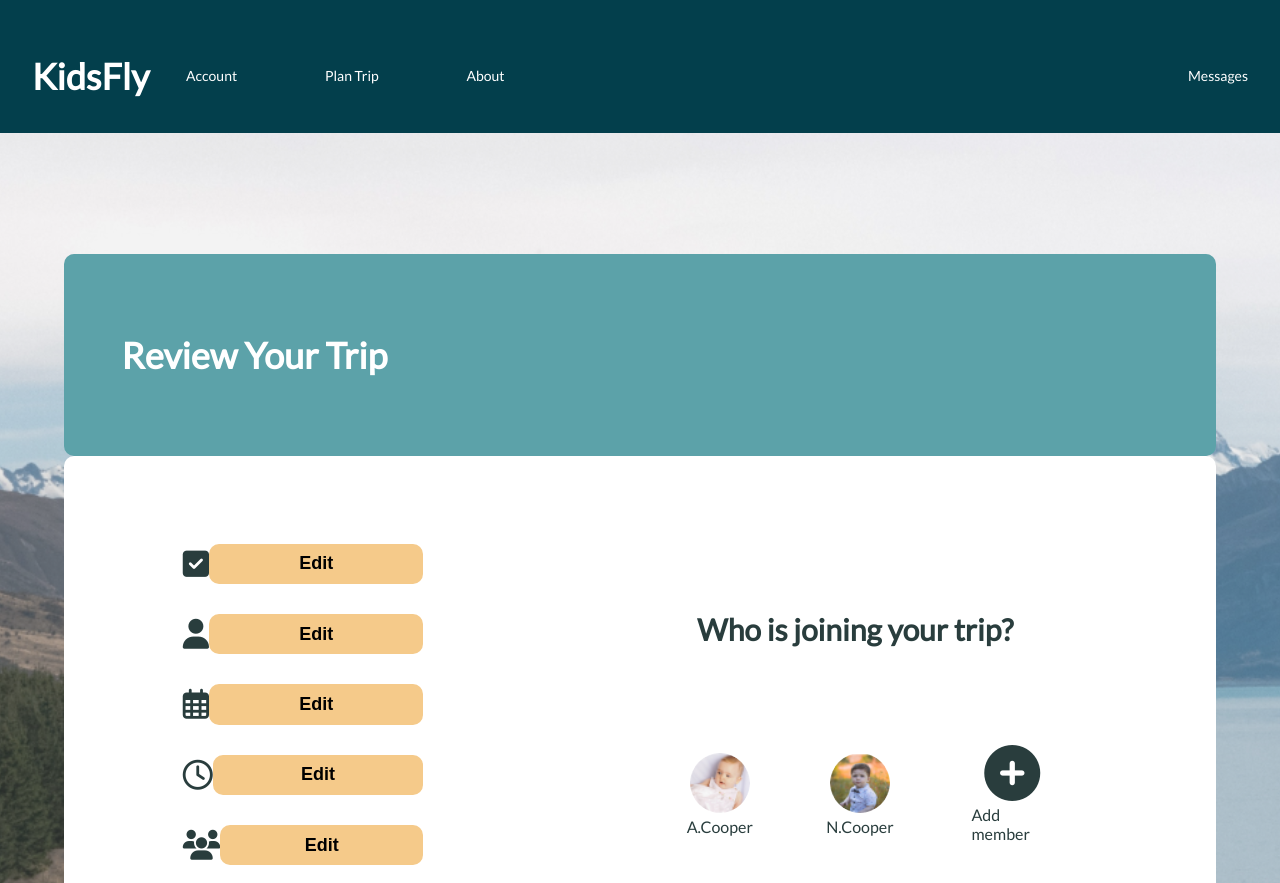
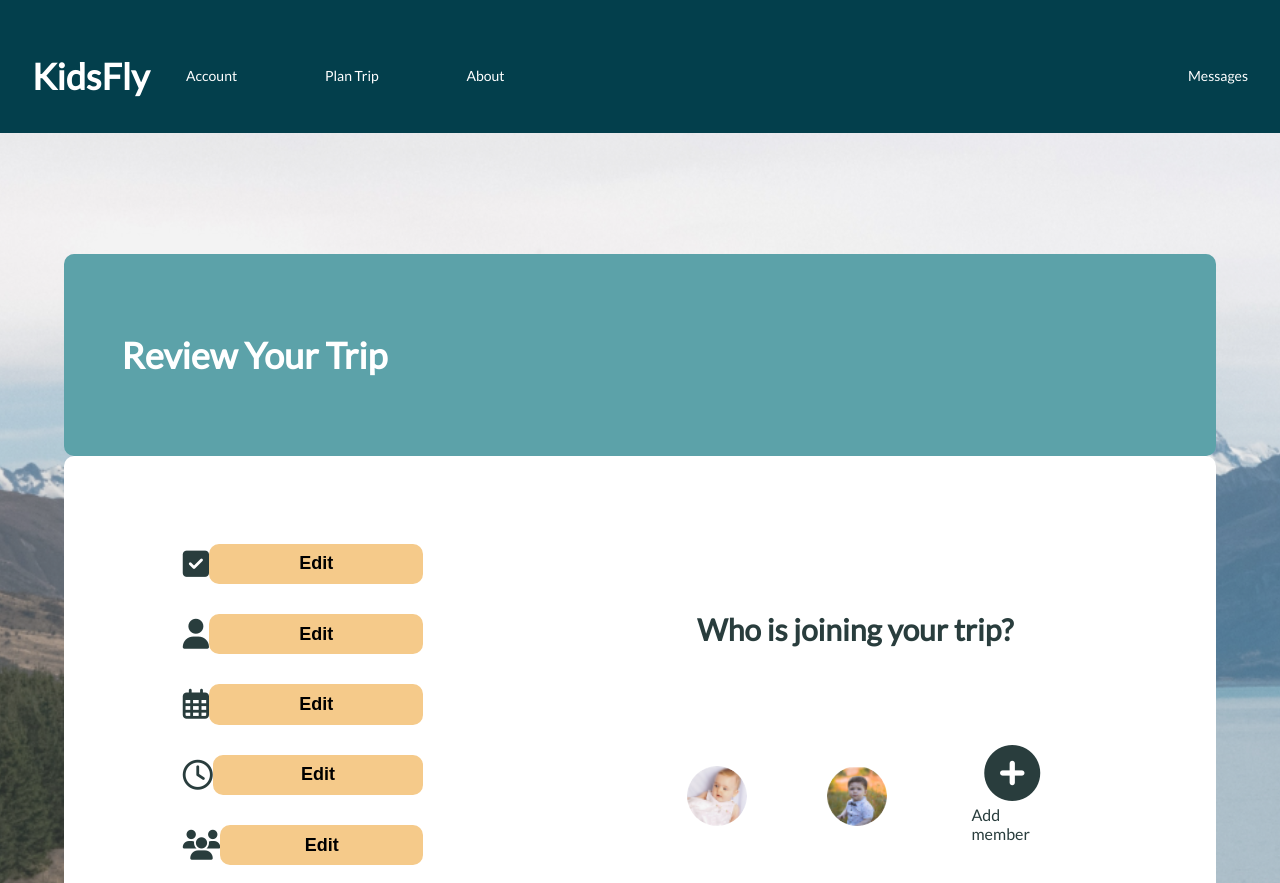
Before and after one commit to Build-Week-Kids-Fly-2/Front-End, a React (Create React App) app in the folder kidsfly/: page /reviewtrip in a window 1280 px wide. Shown: the top 883 px of the page. Built offline with nearby package versions, Linux system fonts and the light colour scheme; sample sign-in values are in the browser's storage.

Commit message:
implemented master branch

```diff
--- a/kidsfly/src/App.js
+++ b/kidsfly/src/App.js
@@ -19,10 +19,9 @@ import StaffDashboard from './Components/StaffDashboard';
 import TravelerRegister from './Components/TravelerRegister';
 import TravelerSignIn from './Components/TravelerSignIn';
 
-const App = () => {
+function App () {
   return (
     <div className="App">
-
       <Switch>
     {/* <Route exact path= "/" component= {Main}/> */}
      <Route path= "/travelersignin" component= {TravelerSignIn}/>
--- a/kidsfly/src/Components/KidsFlyForm.js
+++ b/kidsfly/src/Components/KidsFlyForm.js
@@ -1,7 +1,7 @@
 import React, {useState} from 'react';
 import styled from 'styled-components';
 import {axiosWithAuth} from '../utils/AxiosWithAuth'
-import ReviewTrip from './ReviewTrip';
+
 
 const FormStyle = styled.div `
 .bookingform {
--- a/kidsfly/src/Components/ReviewTrip.js
+++ b/kidsfly/src/Components/ReviewTrip.js
@@ -1,6 +1,6 @@
-import React, {useState} from 'react';
+import React from 'react';
 import styled from 'styled-components';
-import booking from '../booking'
+// import booking from '../booking'
 import baby from '../img/family1.png'
 import kid from '../img/family3.png'
 const ReviewStyle = styled.div `
@@ -106,7 +106,8 @@ padding: 5%;
 `
 
 const ReviewTrip = ({...trips}, props) => {
-  const [trip] = useState(...booking);
+  // const [trip] = useState(...booking);
+// const trip = props.trips
 
   const handleEdit = e => {
     e.PreventDefault();
@@ -173,11 +174,11 @@ return (
           <div className="whos_going">
             <div className="p1">
               <img src={baby} alt="baby in a circle"/>
-              <p>{trip.family.name[0]}</p>
+              {/* <p>{trip.family.name[0]}</p> */}
             </div>
             <div className="p2">
               <img src={kid} alt="small child in a circle"/>
-              <p>{trip.family.name[1]}</p>
+              {/* <p>{trip.family.name[1]}</p> */}
             </div>
             <div className="p3">
               <a className="add" href= "/addfamilymember"><i class="fas fa-plus-circle fa-4x"></i></a>
```
